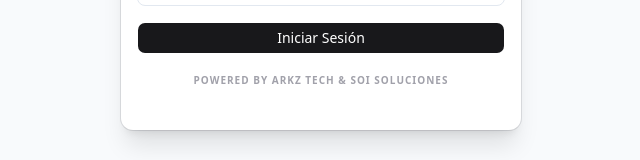
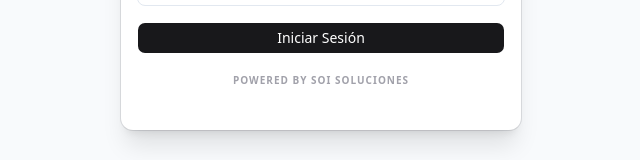
Before and after one commit to KZLenin/KardaxCore, a React app in the folder Frontend/: page /login in a window 1280 px wide. Shown: the part 477-637 px from the top of the page, without its empty margins (319-959 px from the left). Built offline with nearby package versions, Linux system fonts and the light colour scheme; no server answers; the HTML template or start-up script is replaced by a standard one.

Commit message:
cambiar login powered

```diff
--- a/Frontend/src/modules/auth/views/loginView.jsx
+++ b/Frontend/src/modules/auth/views/loginView.jsx
@@ -97,7 +97,7 @@ const LoginPage = () => {
 
         <footer className="px-6 pb-6 text-center">
           <p className="text-[10px] uppercase tracking-widest text-zinc-400 font-semibold">
-            Powered by Arkz Tech & SOI Soluciones
+            Powered by SOI Soluciones
           </p>
         </footer>
       </Card>
```
